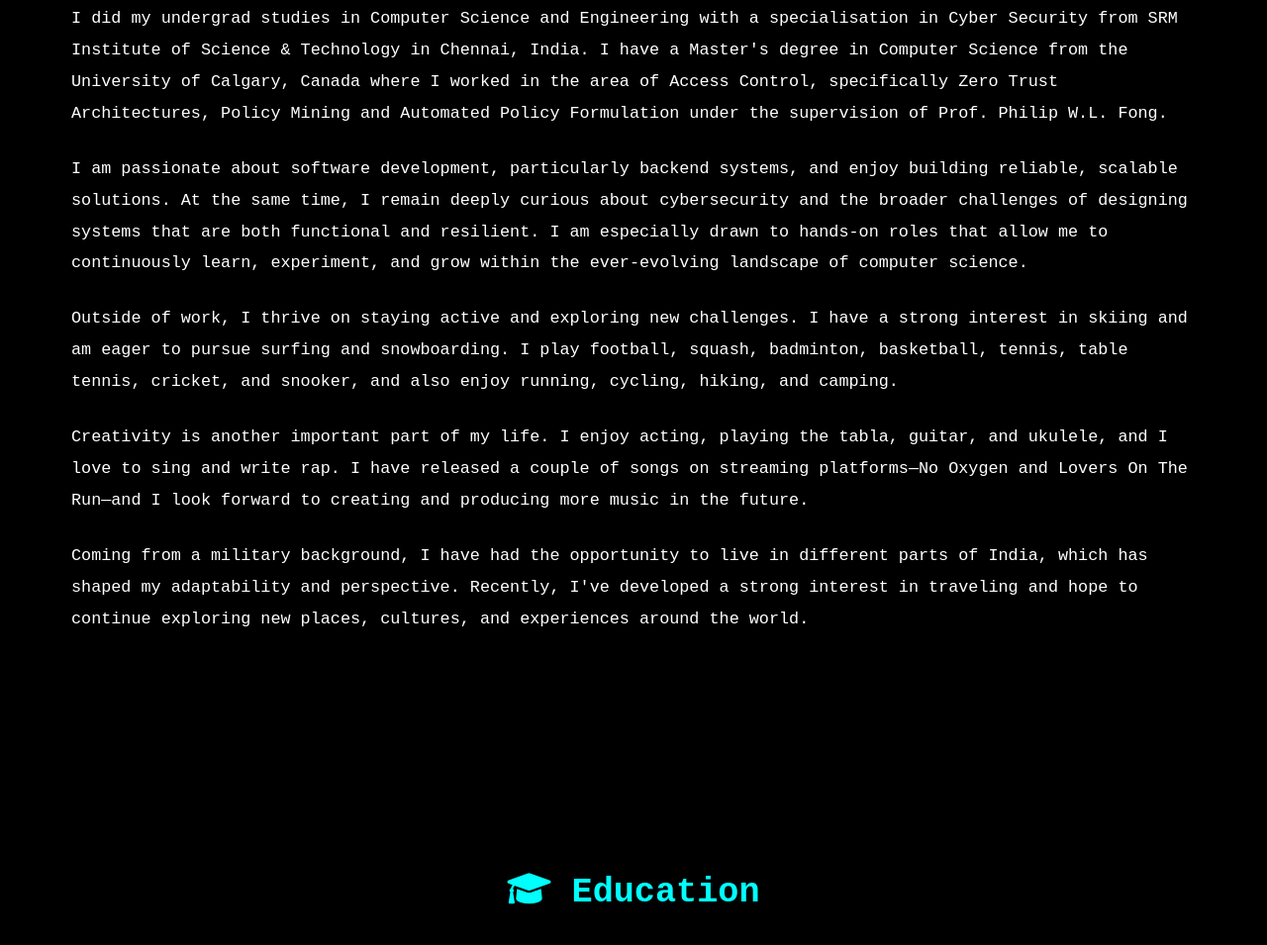
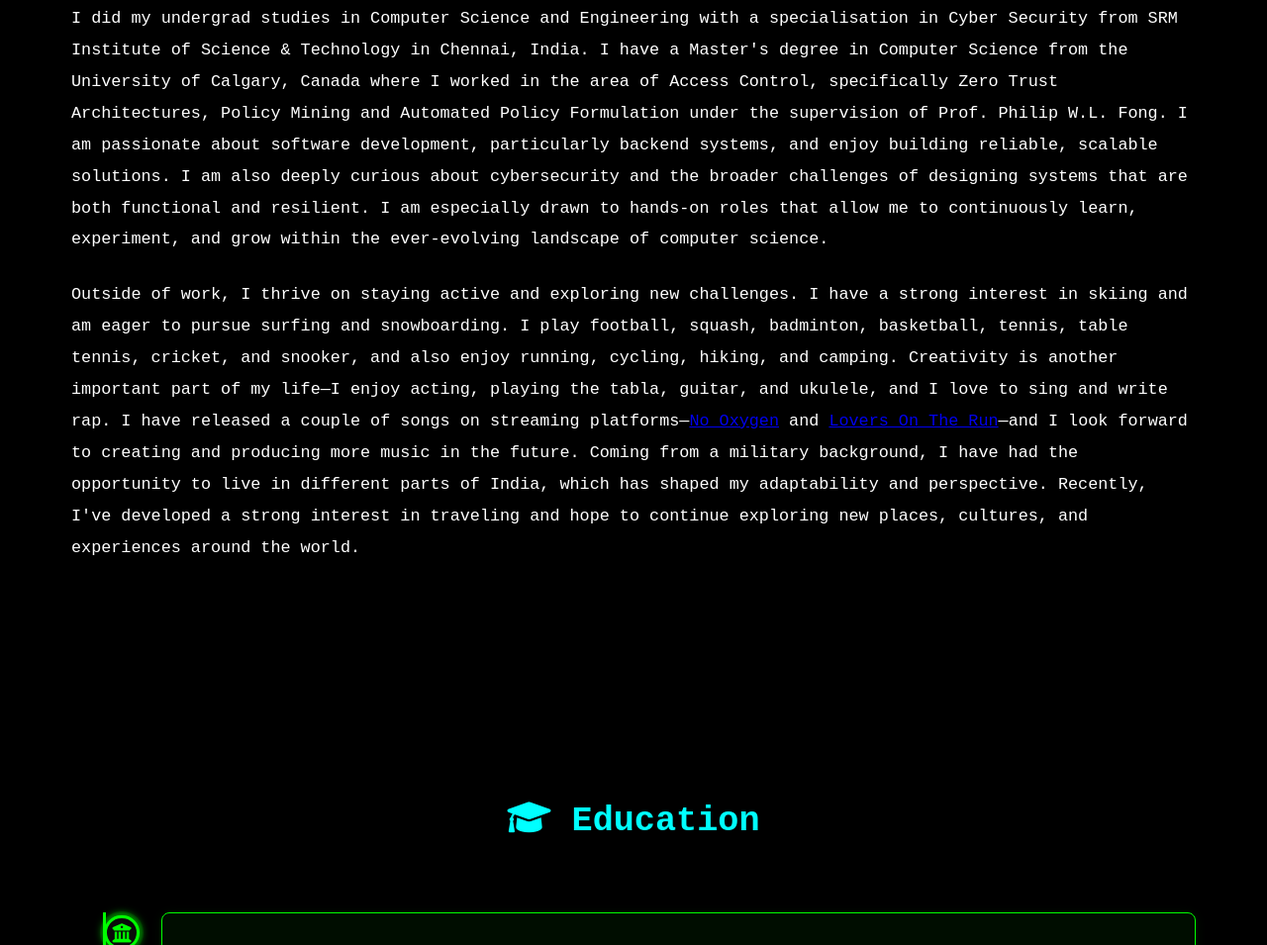
Before and after one commit to NVombat/NVombat.github.io, a plain HTML site: page index.html in a window 1280 px wide. Shown: the part 983-1938 px from the top of the page at 99% size. Drawn offline with Linux system fonts and the light colour scheme.

Commit message:
updated about me

```diff
--- a/index.html
+++ b/index.html
@@ -82,15 +82,9 @@
             <div class="profile-container">
                 <div class="profile-content">
                     <h2>About Me</h2>
-                    <p>I did my undergrad studies in Computer Science and Engineering with a specialisation in Cyber Security from SRM Institute of Science & Technology in Chennai, India. I have a Master's degree in Computer Science from the University of Calgary, Canada where I worked in the area of Access Control, specifically Zero Trust Architectures, Policy Mining and Automated Policy Formulation under the supervision of Prof. Philip W.L. Fong.</p>
+                    <p>I did my undergrad studies in Computer Science and Engineering with a specialisation in Cyber Security from SRM Institute of Science & Technology in Chennai, India. I have a Master's degree in Computer Science from the University of Calgary, Canada where I worked in the area of Access Control, specifically Zero Trust Architectures, Policy Mining and Automated Policy Formulation under the supervision of Prof. Philip W.L. Fong. I am passionate about software development, particularly backend systems, and enjoy building reliable, scalable solutions. I am also deeply curious about cybersecurity and the broader challenges of designing systems that are both functional and resilient. I am especially drawn to hands-on roles that allow me to continuously learn, experiment, and grow within the ever-evolving landscape of computer science.</p>
 
-                    <p>I am passionate about software development, particularly backend systems, and enjoy building reliable, scalable solutions. At the same time, I remain deeply curious about cybersecurity and the broader challenges of designing systems that are both functional and resilient. I am especially drawn to hands-on roles that allow me to continuously learn, experiment, and grow within the ever-evolving landscape of computer science.</p>
-
-                    <p>Outside of work, I thrive on staying active and exploring new challenges. I have a strong interest in skiing and am eager to pursue surfing and snowboarding. I play football, squash, badminton, basketball, tennis, table tennis, cricket, and snooker, and also enjoy running, cycling, hiking, and camping.</p>
-
-                    <p>Creativity is another important part of my life. I enjoy acting, playing the tabla, guitar, and ukulele, and I love to sing and write rap. I have released a couple of songs on streaming platforms—No Oxygen and Lovers On The Run—and I look forward to creating and producing more music in the future.</p>
-
-                    <p>Coming from a military background, I have had the opportunity to live in different parts of India, which has shaped my adaptability and perspective. Recently, I've developed a strong interest in traveling and hope to continue exploring new places, cultures, and experiences around the world.</p>
+                    <p>Outside of work, I thrive on staying active and exploring new challenges. I have a strong interest in skiing and am eager to pursue surfing and snowboarding. I play football, squash, badminton, basketball, tennis, table tennis, cricket, and snooker, and also enjoy running, cycling, hiking, and camping. Creativity is another important part of my life—I enjoy acting, playing the tabla, guitar, and ukulele, and I love to sing and write rap. I have released a couple of songs on streaming platforms—<a href="https://www.youtube.com/watch?v=q6gba3DNhHY" target="_blank">No Oxygen</a> and <a href="https://www.youtube.com/watch?v=W46igJGvgp8" target="_blank">Lovers On The Run</a>—and I look forward to creating and producing more music in the future. Coming from a military background, I have had the opportunity to live in different parts of India, which has shaped my adaptability and perspective. Recently, I've developed a strong interest in traveling and hope to continue exploring new places, cultures, and experiences around the world.</p>
                 </div>
             </div>
         </section>
```
